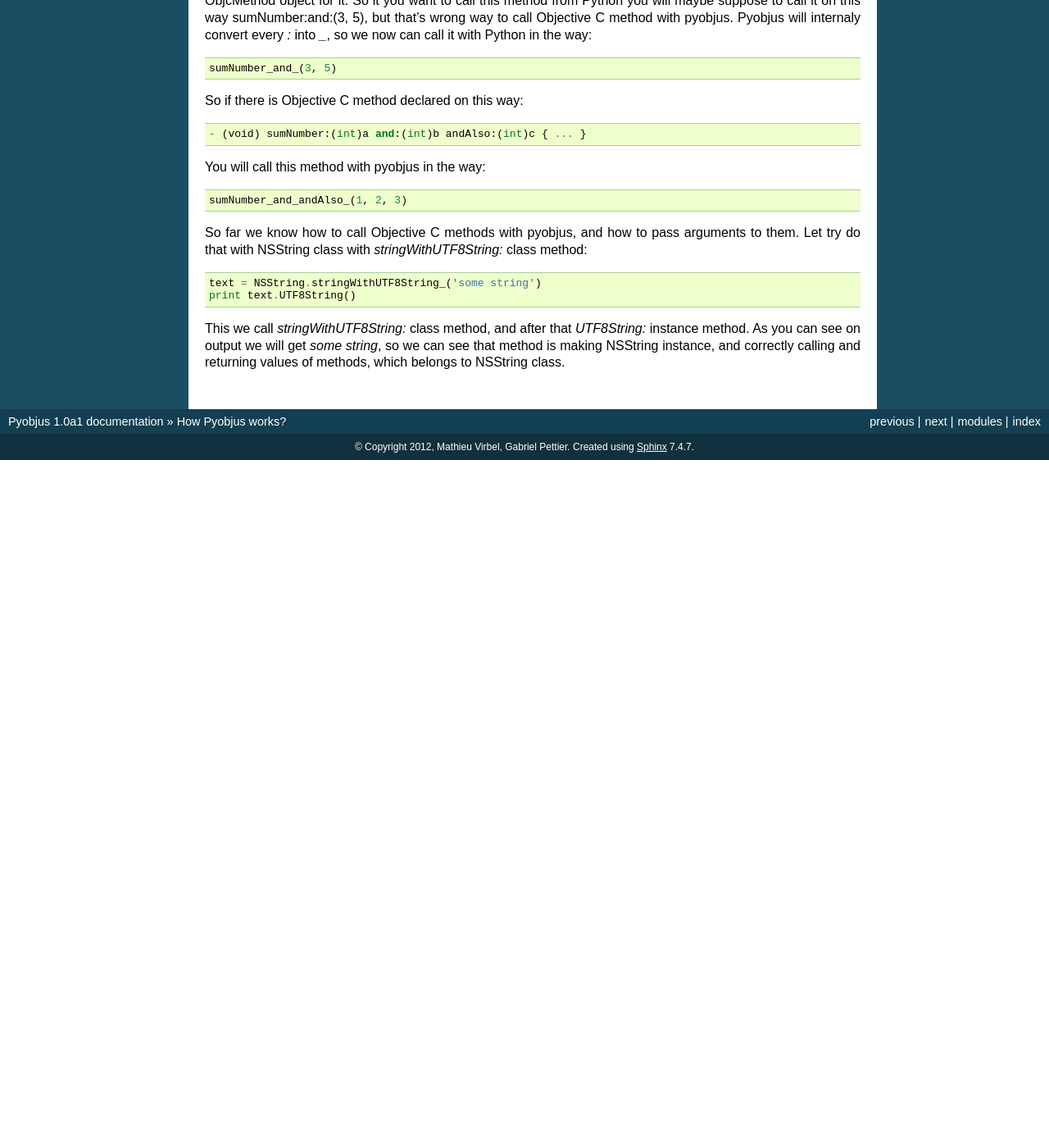
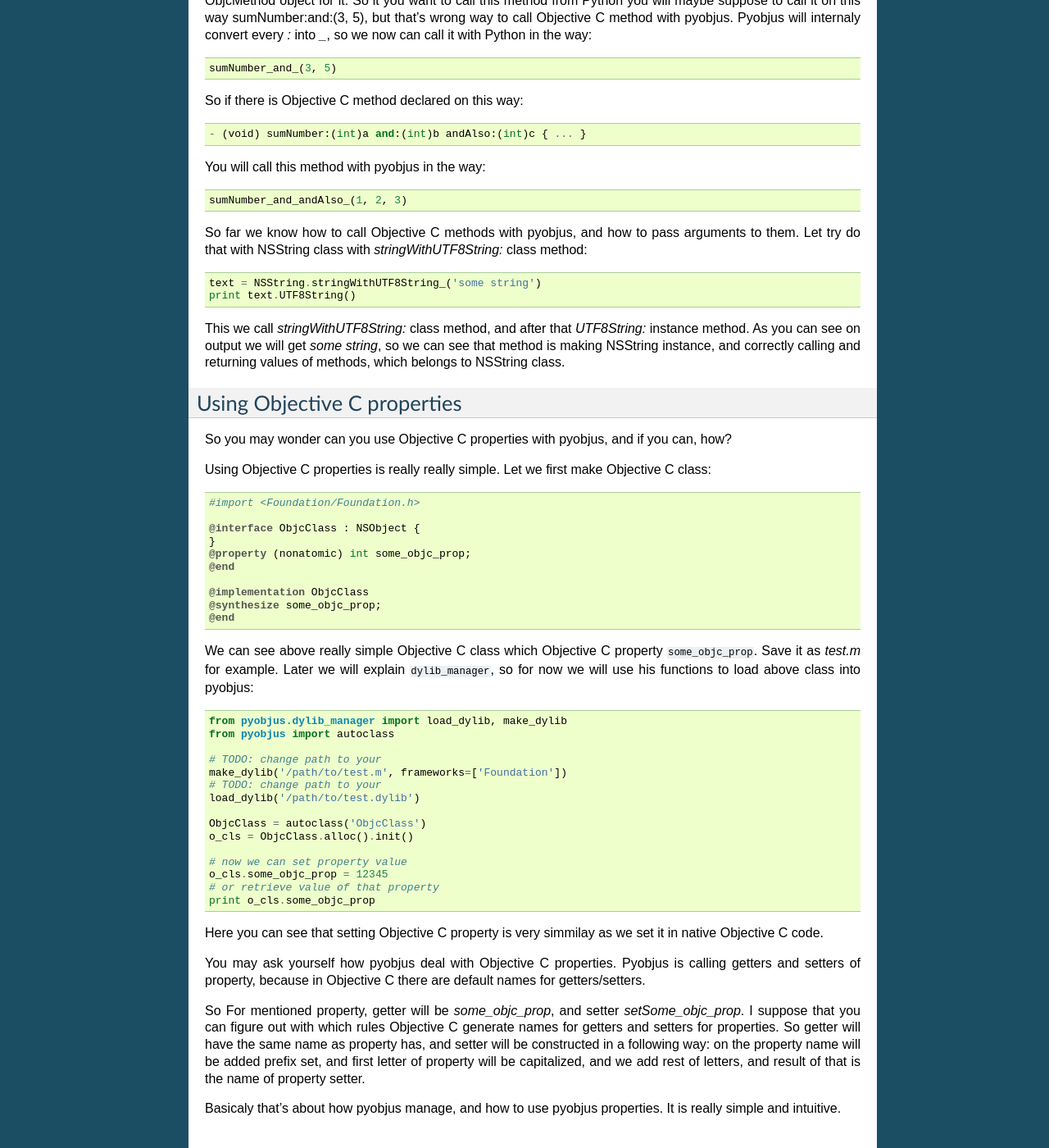
Before and after one commit to kivy/pyobjus, a Sphinx documentation site: the page built from docs/source/pyobjus_internal.rst, in a window 1280 px wide and 1400 px high, scrolled down 2238 px. Shown: the whole window at 82% size. Built offline with Sphinx 7.4.7, drawn with Linux system fonts in a browser that asks for light colours; before the commit the page ends 2799 px from its top, so only the background shows below that; some of the changed text lies outside the part shown.

Commit message:
Fixed bug in make_dylib function. Added docs for dylib_manager.

```diff
--- a/docs/source/index.rst
+++ b/docs/source/index.rst
@@ -15,10 +15,11 @@ There are also nice examples of using classes from Foundation framework. These y
    :maxdepth: 2
 
    installation
+   quickstart
    pyobjus_internal
-   quickstart
+   core_tutorials
+   foundation_eg
    api
-   foundation_eg
 
 Indices and tables
 ==================
--- a/docs/source/installation.rst
+++ b/docs/source/installation.rst
@@ -21,3 +21,8 @@ just type::
 You can run the tests suite to make sure everything is running right::
 
     make tests
+
+Or you can build documentation for yourself::
+
+    make html
+    open docs/build/html/index.html
--- a/docs/source/pyobjus_internal.rst
+++ b/docs/source/pyobjus_internal.rst
@@ -21,10 +21,10 @@ for loading external .dylib into pyobjus.
 
 Note that you don't need explicitly load Foundation framework into pyobjus, because Foundation framework is loaded by default into pyobjus. But if you want AppKit for example, you can do sommething like this::
 
-    from pyobjus import dylib_manager, INCLUDE
-    dylib_manager(INCLUDE.AppKit)
+    from pyobjus.dylib_manager import load_framework, INCLUDE
+    load_framework(INCLUDE.AppKit)
 
-This will load code from AppKit framework into pyobjus, so now we can use there classes.
+This will load code from AppKit framework into pyobjus, so now we can use these classes.
 
 But let we return to our NSString class of Foundation framework. To load this class type the following::
 
@@ -131,3 +131,57 @@ Let try do that with NSString class with `stringWithUTF8String:` class method::
 
 This we call `stringWithUTF8String:` class method, and after that `UTF8String:` instance method. As you can see on
 output we will get `some string`, so we can see that method is making NSString instance, and correctly calling and returning values of methods, which belongs to NSString class.
+
+
+Using Objective C properties
+----------------------------
+
+So you may wonder can you use Objective C properties with pyobjus, and if you can, how?
+
+Using Objective C properties is really really simple. Let we first make Objective C class::
+
+    #import <Foundation/Foundation.h>
+
+    @interface ObjcClass : NSObject {
+    }
+    @property (nonatomic) int some_objc_prop;
+    @end
+
+    @implementation ObjcClass
+    @synthesize some_objc_prop;
+    @end
+
+We can see above really simple Objective C class which Objective C property ``some_objc_prop``.
+Save it as `test.m` for example.
+Later we will explain ``dylib_manager``, so for now we will use his functions to load above class into pyobjus::
+
+    from pyobjus.dylib_manager import load_dylib, make_dylib
+    from pyobjus import autoclass
+
+    # TODO: change path to your
+    make_dylib('/path/to/test.m', frameworks=['Foundation'])
+    # TODO: change path to your
+    load_dylib('/path/to/test.dylib')
+
+    ObjcClass = autoclass('ObjcClass')
+    o_cls = ObjcClass.alloc().init()
+
+    # now we can set property value
+    o_cls.some_objc_prop = 12345
+    # or retrieve value of that property
+    print o_cls.some_objc_prop
+
+Here you can see that setting Objective C property is very simmilay as we set it in native Objective C code.
+
+You may ask yourself how pyobjus deal with Objective C properties.
+Pyobjus is calling getters and setters of property, because in Objective C there are default names
+for getters/setters.
+
+So For mentioned property, getter will be `some_objc_prop`, and setter
+`setSome_objc_prop`. I suppose that you can figure out with which rules Objective C generate names
+for getters and setters for properties. So getter will have the same name as property has, and setter will be constructed in a following way: on the property name will be added prefix set,
+and first letter of property will be capitalized, and we add rest of letters, and result of that is the name of
+property setter.
+
+Basicaly that's about how pyobjus manage, and how to use pyobjus properties.
+It is really simple and intuitive.
```
Also changed, not shown: README.md (+4 -7 lines), docs/source/core_tutorials.rst (added, +98 -0 lines), docs/source/quickstart.rst (+7 -18 lines), 1 other file.
